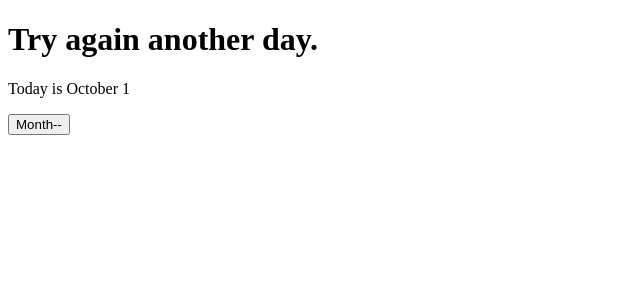
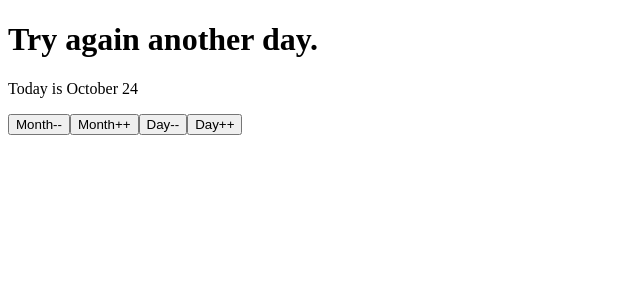
Before and after one commit to RHIT-abernaal/Angular-Demo, an Angular app in the folder is-it-halloween-yet/: page / in a window 1280 px wide. Shown: the top 300 px of the page, without its empty margins (0-640 px from the left). Built offline with nearby package versions, Linux system fonts and the light colour scheme.

Commit message:
can change month and date manually

```diff
--- a/is-it-halloween-yet/src/app/app.component.html
+++ b/is-it-halloween-yet/src/app/app.component.html
@@ -2,3 +2,6 @@
 <h1 *ngIf="month != 9 || day != 31">Try again another day.</h1>
 <p>Today is {{monthNames[month]}} {{day}}</p>
 <button (click)="changeMonth(-1)">Month--</button>
+<button (click)="changeMonth(1)">Month++</button>
+<button (click)="changeDay(-1)">Day--</button>
+<button (click)="changeDay(1)">Day++</button>
--- a/is-it-halloween-yet/src/app/app.component.ts
+++ b/is-it-halloween-yet/src/app/app.component.ts
@@ -10,8 +10,11 @@ export class AppComponent {
   today = new Date();
   monthNames = ["January", "February", "March", "April", "May", "June", "July", "August", "September", "October", "November", "December"];
   month = this.today.getMonth();
-  day = this.today.getDay();
+  day = this.today.getDate();
   changeMonth(change: number) : void {
     this.month += change;
   }
+  changeDay(change: number) : void {
+    this.day += change;
+  }
 }
```
